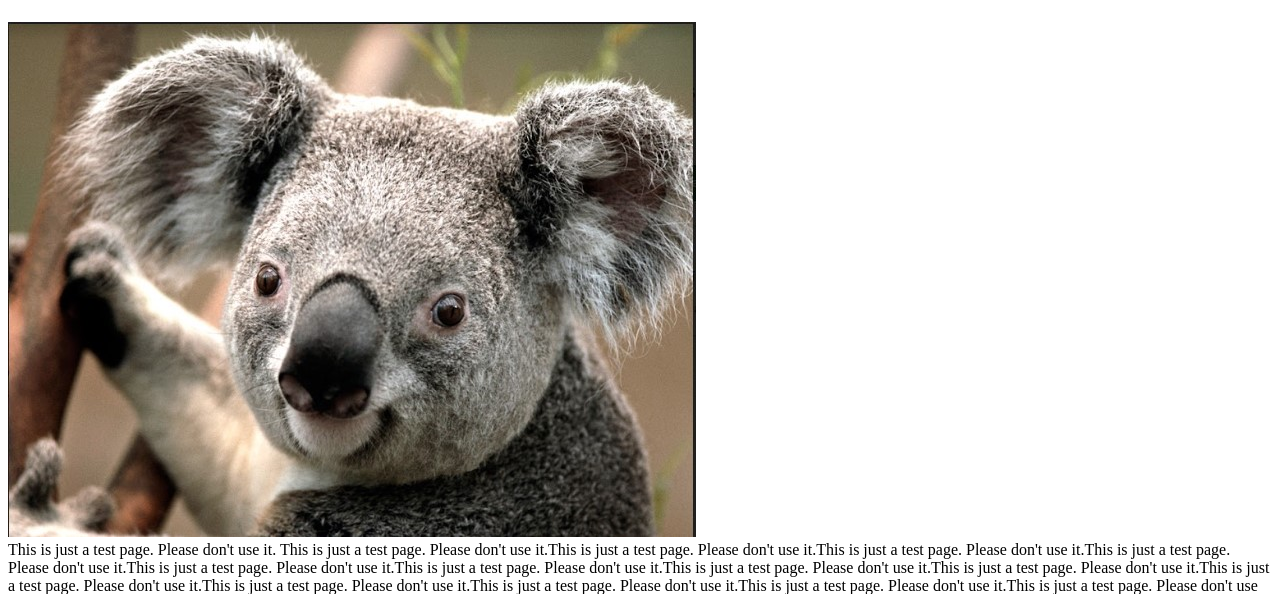
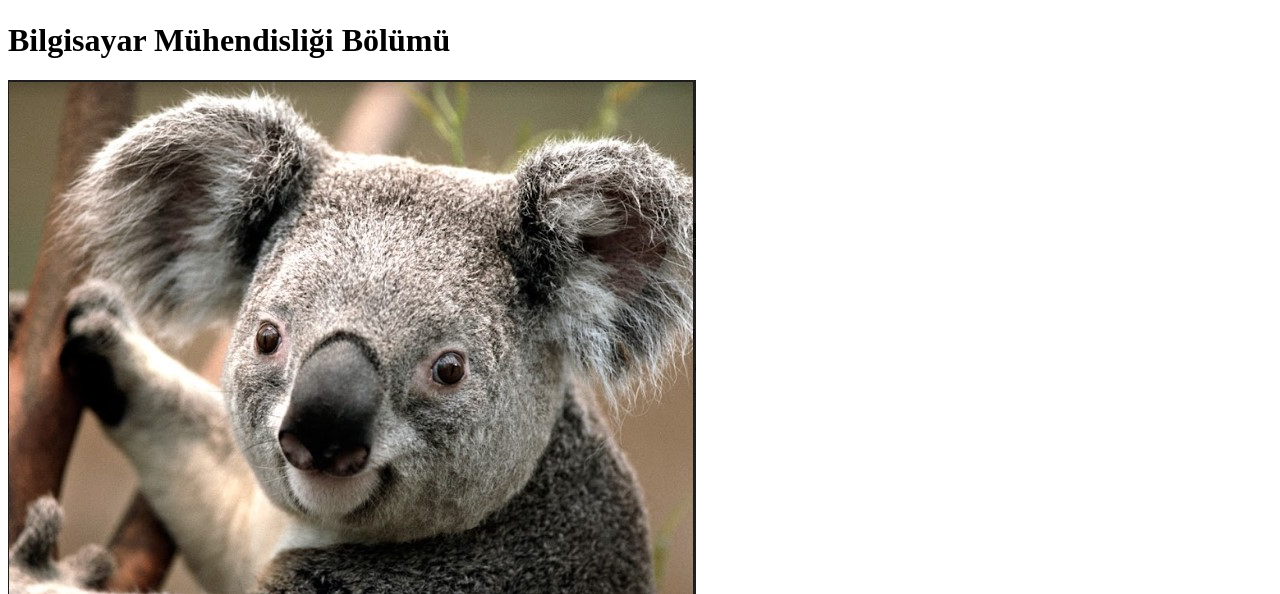
Before and after one commit to ercument0377/ercument0377.github.io, a PHP site: page /odev4/odev4.html in a window 1280 px wide. Shown: the part 171-765 px from the top of the page. Run offline with PHP 8.4, Linux system fonts and the light colour scheme.

Commit message:
Add files via upload

```diff
--- a/odev4/odev4.css
+++ b/odev4/odev4.css
@@ -6,4 +6,5 @@
 	border-width:2px;
 	background-color:gray;
 	color:white;
+    position:left;
 }
--- a/odev4/odev4.html
+++ b/odev4/odev4.html
@@ -14,6 +14,7 @@
 		<h1>Welcome to our website</h1>
 	</div>
 </div>
+<h1>Bilgisayar Mühendisliği Bölümü </h1>
 <div class="content">
 	<div class="image" >
 		<img src="../odev4/images.jpg" alt="image" />
```
